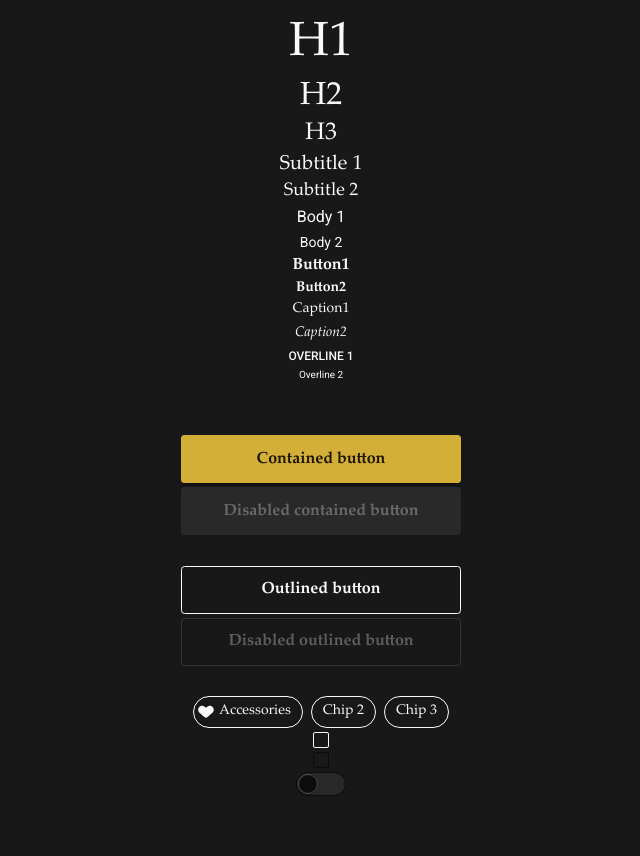
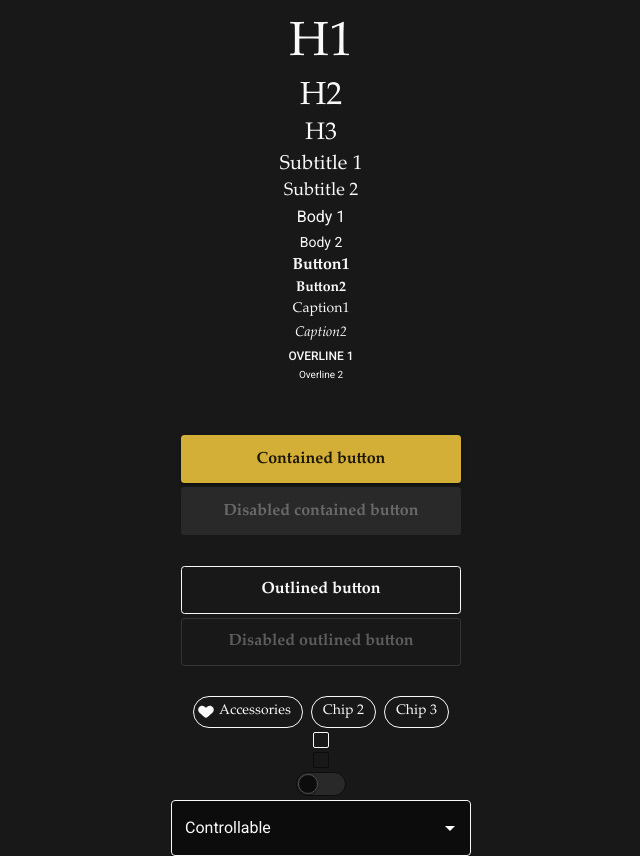
Before and after one commit to VCyx/mb-gallery-client, a Next.js app: page /ui-kit in a window 1280 px wide. Shown: the whole page, without its empty margins (319-959 px from the left). Before the commit the page ends 816 px from the top, so only its background shows below. Built offline with nearby package versions, Linux system fonts and the light colour scheme; what @mui/material-nextjs would draw is missing.

Commit message:
working on autocomplete

```diff
--- a/src/app/ui-kit/page.tsx
+++ b/src/app/ui-kit/page.tsx
@@ -1,11 +1,13 @@
 "use client";
 
 import {
+  Autocomplete,
   Box,
   Button,
   Checkbox,
   Stack,
   Switch,
+  TextField,
   Typography,
 } from "@mui/material";
 import Favourite from "../../../public/icons/favourite.svg";
@@ -110,6 +112,13 @@ export default function UiKit() {
       <Checkbox size="small" color="secondary" />
 
       <Switch />
+
+      <Autocomplete
+        disablePortal
+        options={["Option 1", "Option 2", "Option 3", "Option 4", "Option 5"]}
+        sx={{ width: 300 }}
+        renderInput={(params) => <TextField {...params} label="Controllable" />}
+      />
     </Box>
   );
 }
--- a/src/data/styles/overridesComponent.tsx
+++ b/src/data/styles/overridesComponent.tsx
@@ -235,5 +235,20 @@ export const getOverridesComponent = (): Components<
         },
       },
     },
+    // todo here!
+    MuiAutocomplete: {
+      styleOverrides: {
+        root: {
+          // color: primaryText,
+          backgroundColor: black1,
+
+          "& .MuiOutlinedInput-notchedOutline": {
+            borderRadius: 4,
+            borderSize: 0.5,
+            borderColor: primaryText,
+          },
+        },
+      },
+    },
   };
 };
```
